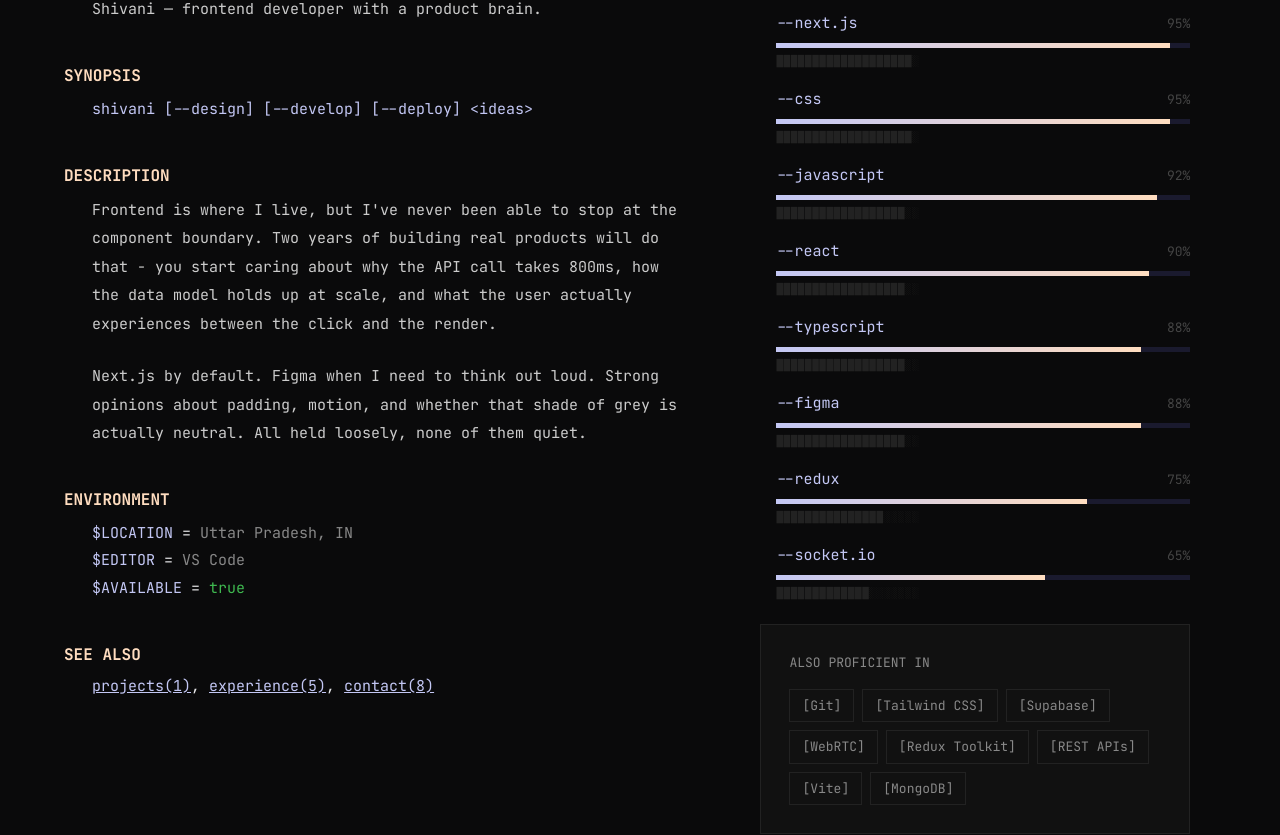
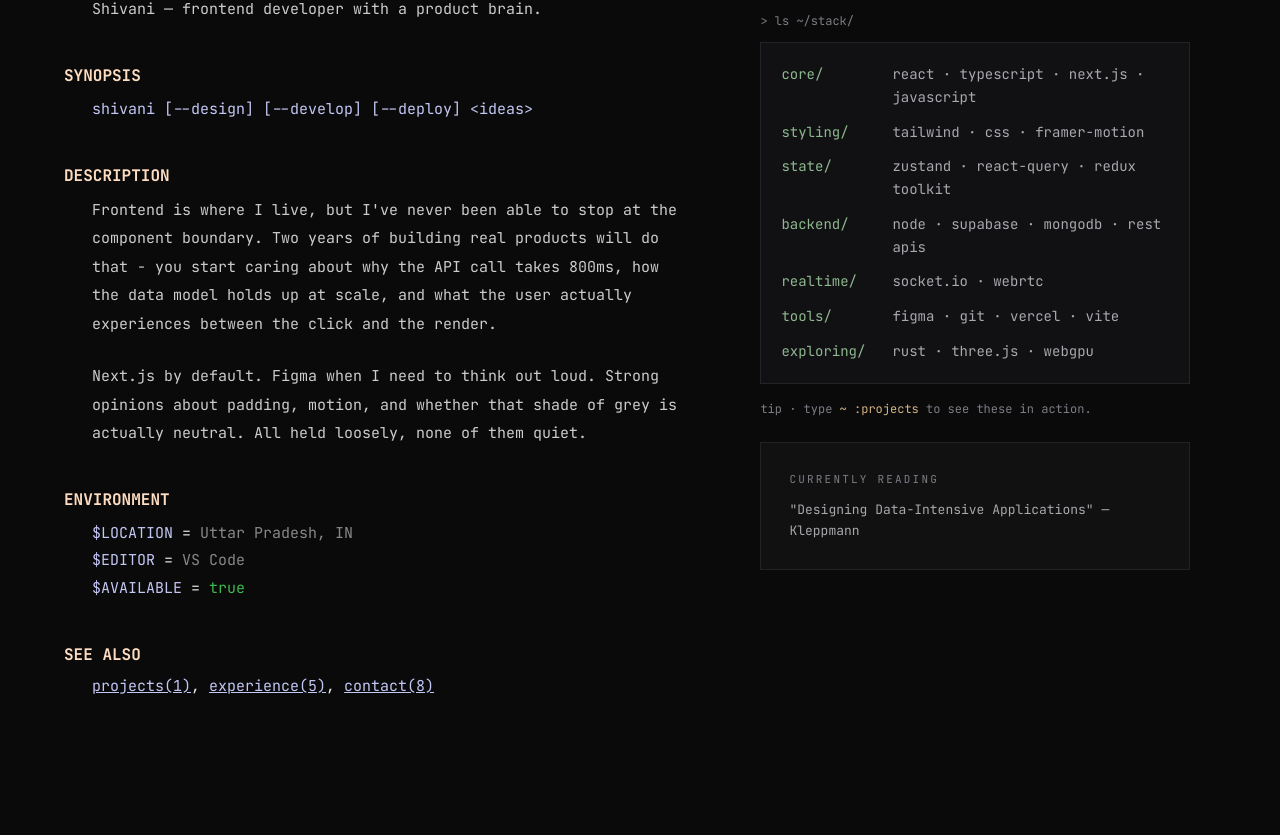
Before and after one commit to shivanirai08/pt, a Next.js app: page / in a window 1280 px wide. Shown: the part 1119-1954 px from the top of the page. Built offline with nearby package versions, Linux system fonts and the light colour scheme.

Commit message:
feat: update CLIProjects and GUIHome components with new project head logic and enhance personal data presentation

```diff
--- a/app/cli/Projects.tsx
+++ b/app/cli/Projects.tsx
@@ -50,6 +50,7 @@
 
       <div className="space-y-0">
         {projects.map((p, i) => {
+          const isHead = p.head;
           const isLast = i === projects.length - 1;
           const isActive = i === activeProject;
           const accentColor = isActive ? "#ffddc0" : "#c3c7f4";
--- a/app/data.ts
+++ b/app/data.ts
@@ -15,9 +15,9 @@
     "I turn design thinking into fast, scalable frontend systems.",
   synopsis: "shivani [--design] [--develop] [--deploy] <ideas>",
   description:
-    "Frontend is where I live, but I've never been able to stop at the component boundary. Two years of building real products will do that - you start caring about why the API call takes 800ms, how the data model holds up at scale, and what the user actually experiences between the click and the render.",
+    "Frontend is where I live, but I've never been able to stop at the component boundary. Two years of building real products pushed me past it. I started caring about why the API call takes 800ms, how the data model holds up at scale, and what the user actually feels between the click and the render.",
   bio:
-    "Next.js by default. Figma when I need to think out loud. Strong opinions about padding, motion, and whether that shade of grey is actually neutral. All held loosely, none of them quiet.",
+    "I reach for Next.js by default, and open Figma when I need to think out loud. I obsess over the details that most people ship past: the 200ms that feels slow, the grey that isn't quite neutral, the motion that either earns its place or gets cut.",
   role: "Frontend Developer · Product Designer",
   pronouns: "she/her",
   status: "open_to_work",
@@ -26,10 +26,12 @@
 };
 
 export const aboutStack = [
-  { label: "core/", items: "react · typescript · next.js" },
+  { label: "core/", items: "react · typescript · next.js · javascript" },
   { label: "styling/", items: "tailwind · css · framer-motion" },
-  { label: "state/", items: "zustand · react-query" },
-  { label: "tools/", items: "figma · git · vercel · linear" },
+  { label: "state/", items: "zustand · react-query · redux toolkit" },
+  { label: "backend/", items: "node · supabase · mongodb · rest apis" },
+  { label: "realtime/", items: "socket.io · webrtc" },
+  { label: "tools/", items: "figma · git · vercel · vite" },
   { label: "exploring/", items: "rust · three.js · webgpu" },
 ];
 
@@ -41,7 +43,7 @@
 ];
 
 export const aboutCurrently = {
-  reading: '"designing data-intensive apps"',
+  reading: '"Designing Data-Intensive Applications"',
   building: "terminal portfolio v2",
   learning: "rust + tauri",
   listening: "tycho · rüfüs · ambient",
@@ -259,8 +261,8 @@
 ];
 
 export const stats = {
-  yearsActive: "4+",
-  projectsShipped: "28+",
+  yearsActive: "2+",
+  projectsShipped: "8+",
   yearsLed: 3,
 };
 
--- a/app/gui/Home.tsx
+++ b/app/gui/Home.tsx
@@ -9,8 +9,8 @@
   personal,
   projects,
   experience,
-  skills,
-  secondaryTools,
+  aboutStack,
+  aboutCurrently,
   socials,
   stats,
   certifications,
@@ -75,7 +75,6 @@
   const [showBootOverlay, setShowBootOverlay] = useState(showBootSequence);
   const [contactPhase, setContactPhase] = useState(0);
   const [contactConnected, setContactConnected] = useState(false);
-  const [skillsVisible, setSkillsVisible] = useState(false);
   const [activeProject, setActiveProject] = useState(0);
   const [activeExperience, setActiveExperience] = useState(0);
   const mainRef = useRef<HTMLDivElement>(null);
@@ -182,22 +181,6 @@
       observers.push(obs);
     });
     return () => observers.forEach((o) => o.disconnect());
-  }, []);
-
-  // Skills visibility observer
-  useEffect(() => {
-    const observer = new IntersectionObserver(
-      (entries) => {
-        if (entries[0].isIntersecting) {
-          setSkillsVisible(true);
-          observer.disconnect();
-        }
-      },
-      { threshold: 0.1 }
-    );
-    const el = document.getElementById("skills-panel");
-    if (el) observer.observe(el);
-    return () => observer.disconnect();
   }, []);
 
   // GSAP scroll reveals
@@ -468,56 +451,29 @@
                 <div className="text-[#ffddc0] font-bold text-[16px] mb-6">
                   OPTIONS (Skills)
                 </div>
-                <div className="pl-4 space-y-5">
-                  {skills.map((skill) => {
-                    const level = Math.round(skill.level * 100);
-                    const blocks = 20;
-                    const filled = Math.round((level / 100) * blocks);
-                    const bar =
-                      "█".repeat(filled) + "░".repeat(blocks - filled);
-                    return (
-                      <div key={skill.name}>
-                        <div className="flex justify-between items-center mb-2">
-                          <span className="text-[#c3c7f4] text-[15px]">
-                            --{skill.name}
-                          </span>
-                          <span className="text-[#444] text-[13px]">
-                            {level}%
-                          </span>
-                        </div>
-                        <div className="h-[5px] bg-[#1a1a2e] overflow-hidden">
-                          <div
-                            className="h-full transition-all duration-1000 ease-out"
-                            style={{
-                              width: skillsVisible ? `${level}%` : "0%",
-                              background:
-                                "linear-gradient(90deg, #c3c7f4, #ffddc0)",
-                            }}
-                          />
-                        </div>
-                        <div className="text-[11px] text-[#222] mt-1 tracking-wider">
-                          {bar}
-                        </div>
-                      </div>
-                    );
-                  })}
+                <div className="text-[12px] text-[#7c7c85] mb-3">
+                  <span className="text-[#7c7c85]">&gt;</span> ls ~/stack/
+                </div>
+                <div className="border border-[#242428] bg-[#111114] p-5 space-y-3">
+                  {aboutStack.map((row) => (
+                    <div key={row.label} className="flex gap-4 text-[14px] leading-relaxed">
+                      <span className="text-[#8fb88f] w-[95px] shrink-0">{row.label}</span>
+                      <span className="text-[#a8a8ad]">{row.items}</span>
+                    </div>
+                  ))}
+                </div>
+                <div className="mt-4 text-[12px] text-[#7c7c85]">
+                  tip · type <span className="text-[#d4b483]">~ :projects</span> to see these in action.
                 </div>
               </div>
 
               <div className="reveal-item border border-[#222] bg-[#111] p-6 md:p-7">
-                <div className="text-[13px] text-[#888] mb-4">
-                  ALSO PROFICIENT IN
+                <div className="text-[11px] text-[#7c7c85] tracking-[0.2em] mb-3">
+                  CURRENTLY READING
                 </div>
-                <div className="flex flex-wrap gap-2">
-                  {secondaryTools.slice(0, 8).map((tool) => (
-                    <span
-                      key={tool}
-                      className="bg-[#111] text-[#888] text-[13px] px-3 py-1.5 border border-[#222]"
-                    >
-                      [{tool}]
-                    </span>
-                  ))}
-                </div>
+                <p className="text-[13px] leading-relaxed text-[#a8a8ad]">
+                  {aboutCurrently.reading} — Kleppmann
+                </p>
               </div>
             </div>
           </div>
```
